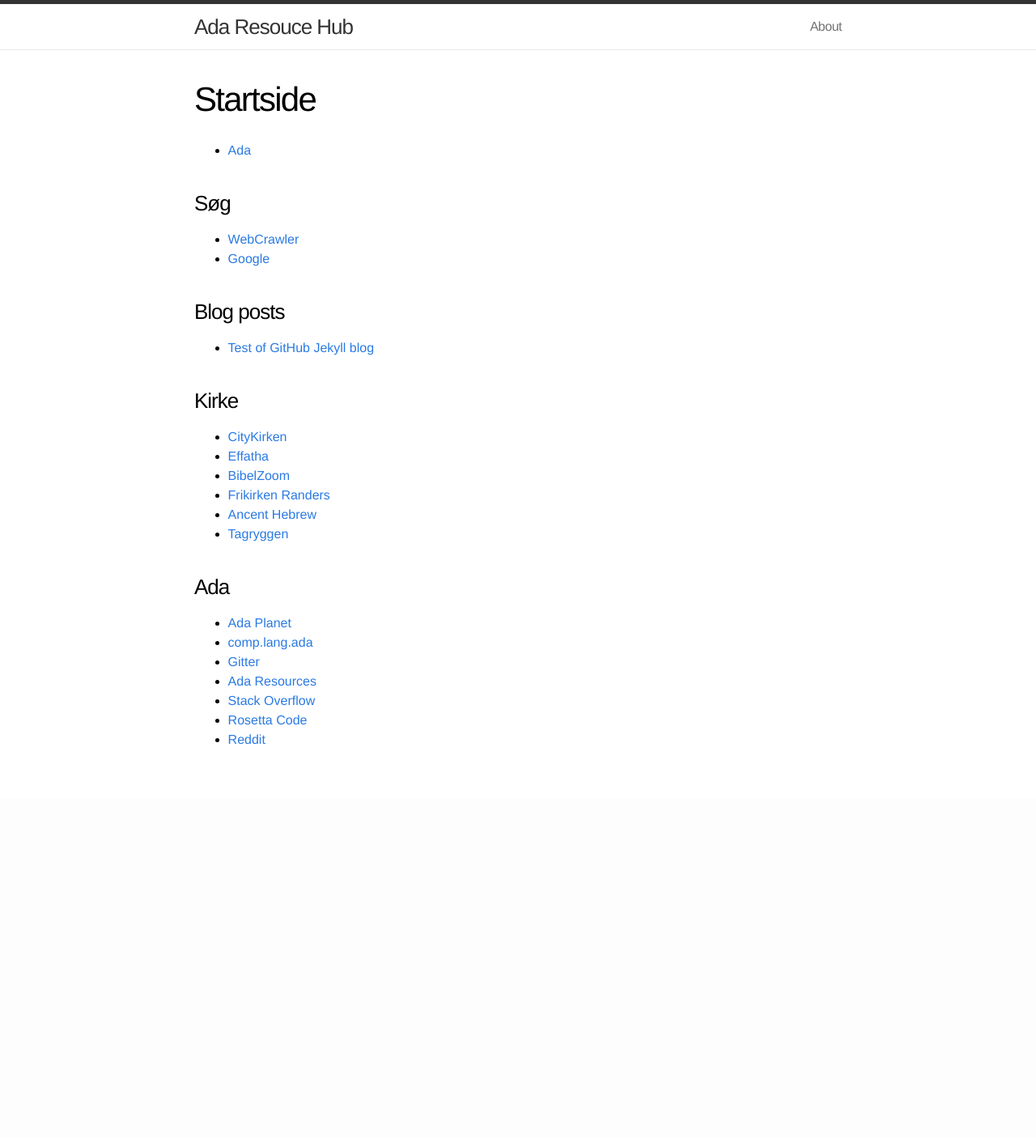
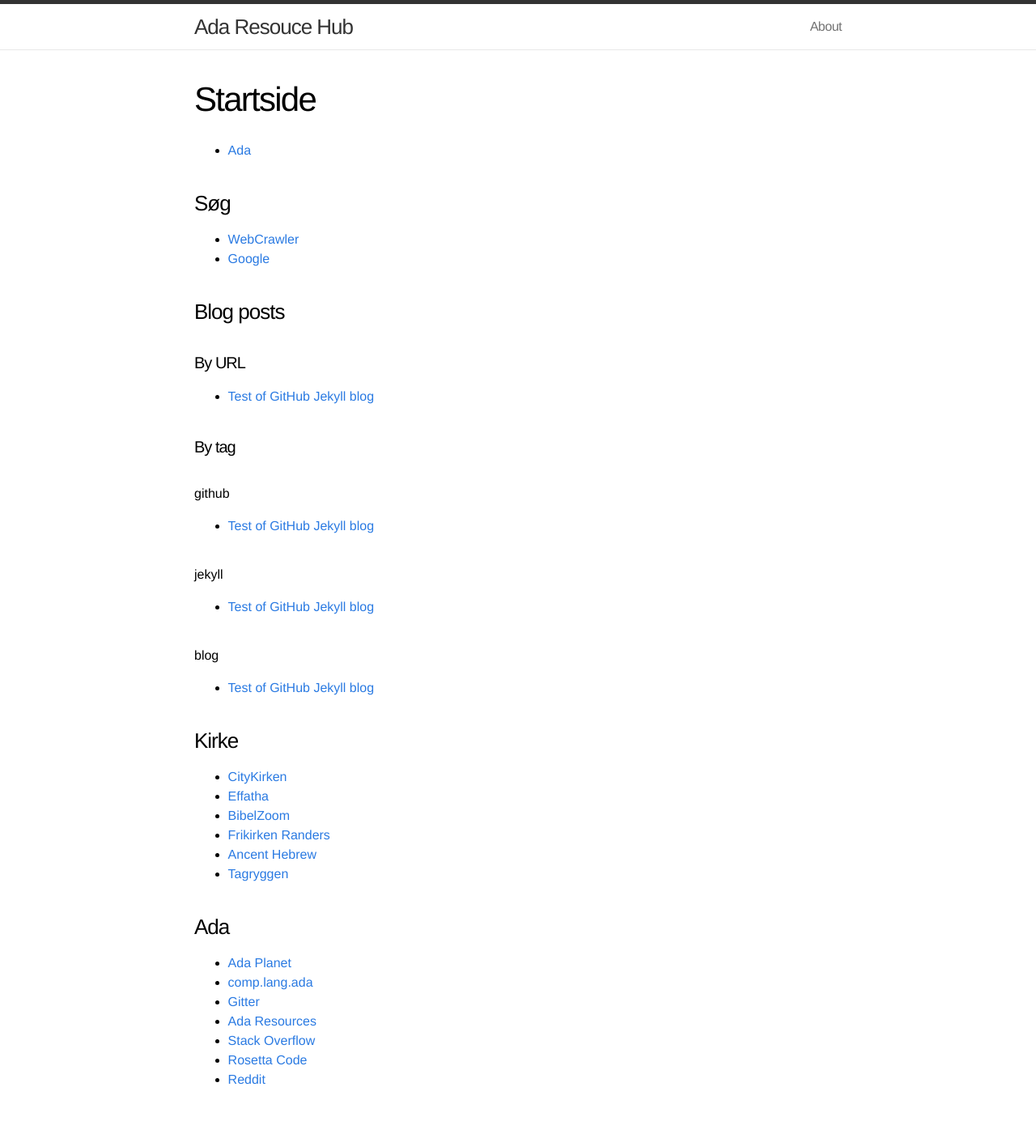
Before and after one commit to quornings/quornings.github.io, a Jekyll site: the page built from priv/index.md, in a window 1280 px wide. Shown: the whole page at 81% size. Built offline with Jekyll 4.4.1, drawn with Linux system fonts in a browser that asks for light colours; before the commit the page ends 986 px from its top, so only the background shows below that.

Commit message:
Blog lists by tag

```diff
--- a/_posts/2022-06-07-test-of-github-jekyll-blog.md
+++ b/_posts/2022-06-07-test-of-github-jekyll-blog.md
@@ -1,6 +1,8 @@
 ---
 layout: post
 title:  "Test of GitHub Jekyll blog"
+category: testing
+tags: ["github", "jekyll", "blog"]
 ---
 
 # Welcome
--- a/priv/index.md
+++ b/priv/index.md
@@ -11,6 +11,8 @@ title: Startside
 - [Google](https://www.google.com/)
 
 ### Blog posts
+
+#### By URL
 <ul>
   {% for post in site.posts %}
     <li>
@@ -18,6 +20,17 @@ title: Startside
     </li>
   {% endfor %}
 </ul>
+
+#### By tag
+
+{% for tag in site.tags %}
+##### {{ tag[0] }}
+  <ul>
+    {% for post in tag[1] %}
+      <li><a href="{{ post.url }}">{{ post.title }}</a></li>
+    {% endfor %}
+  </ul>
+{% endfor %}
 
 ### Kirke
 
```
